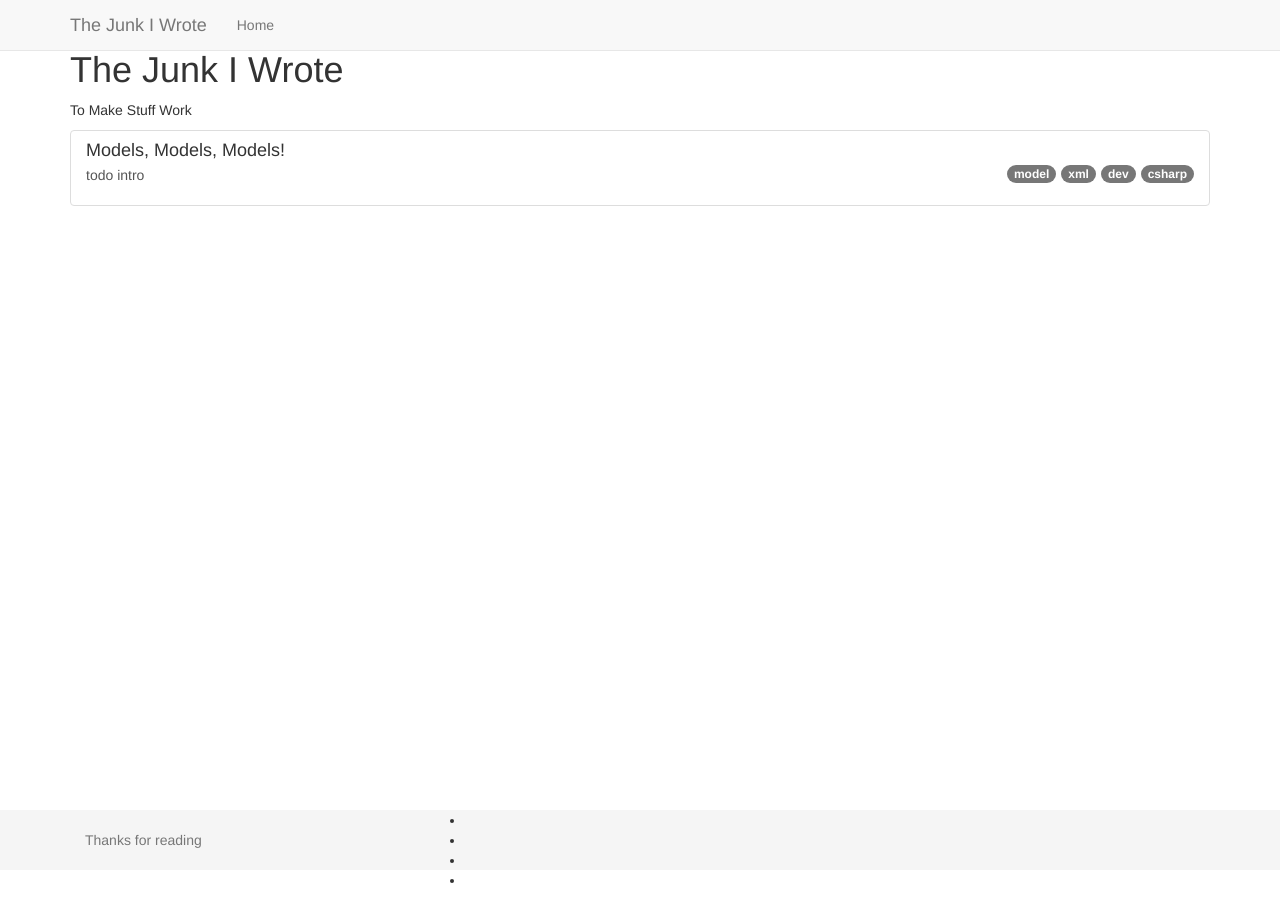
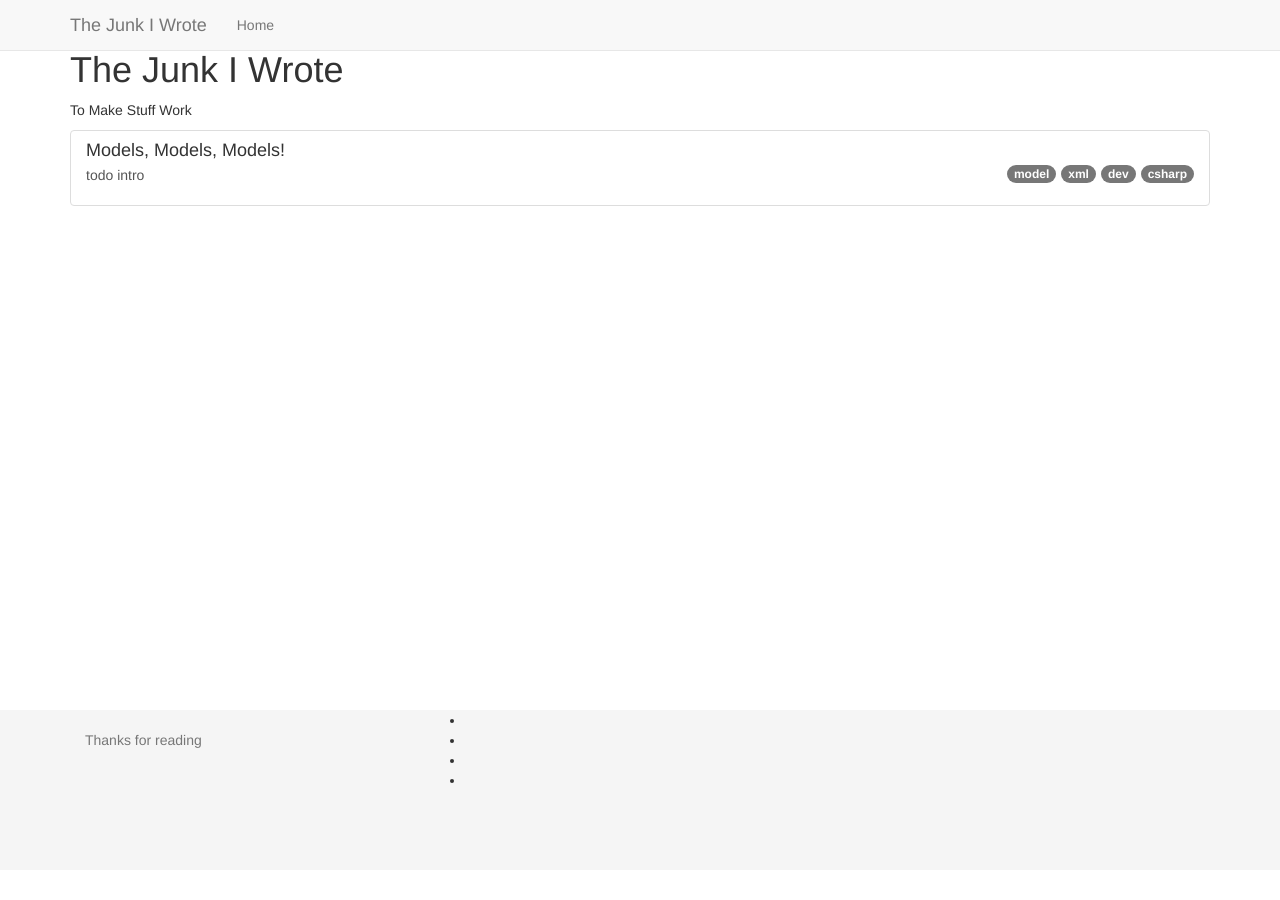
Before and after one commit to the-crap-i-wrote/the-crap-i-wrote.github.io, a Jekyll site: the page built from index.html, in a window 1280 px wide and 900 px high, scrolled down 30 px. Built offline with Jekyll 4.4.1, drawn with Linux system fonts in a browser that asks for light colours; after the commit the page ends 900 px from its top, so only the background shows below that.

Commit message:
Update sticky-footer-navbar.css

```diff
--- a/css/sticky-footer-navbar.css
+++ b/css/sticky-footer-navbar.css
@@ -6,14 +6,14 @@ html {
 }
 body {
   /* Margin bottom by footer height */
-  margin-bottom: 60px;
+  margin-bottom: 160px;
 }
 .footer {
   position: absolute;
   bottom: 0;
   width: 100%;
   /* Set the fixed height of the footer here */
-  height: 60px;
+  height: 160px;
   background-color: #f5f5f5;
 }
 
```
